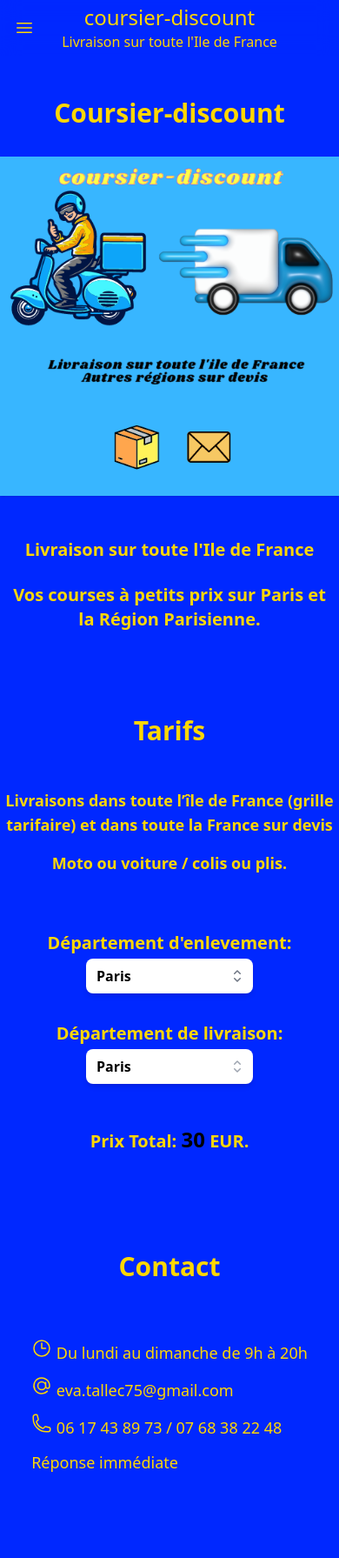
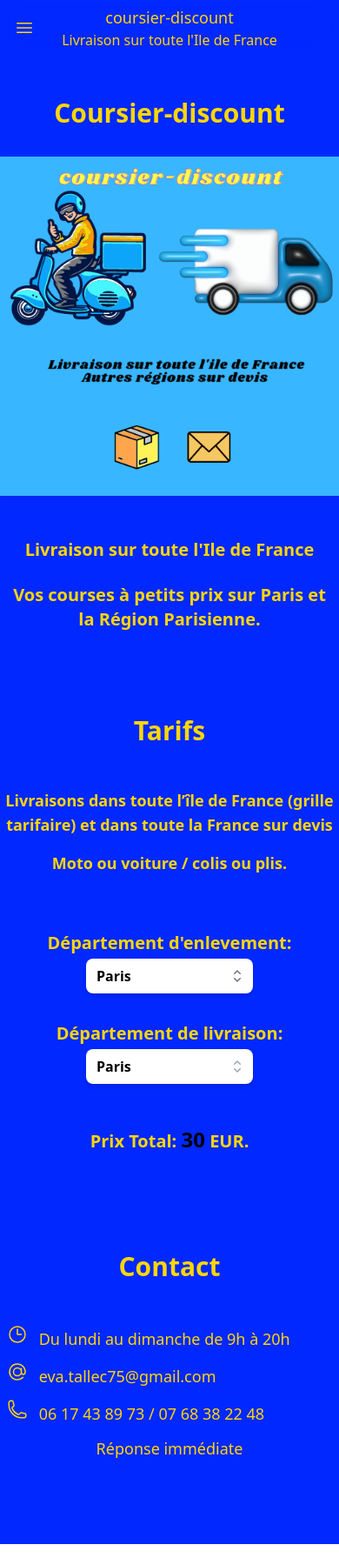
Before and after one commit to Chaloulou75/farid-transporteur, a Nuxt app: page / in a window 390 px wide. Shown: the whole page at 87% size. Built offline with nearby package versions, Linux system fonts and the light colour scheme.

Commit message:
fixed mobile stuff 2

```diff
--- a/components/AppContact.vue
+++ b/components/AppContact.vue
@@ -13,29 +13,23 @@ import { AtSymbolIcon, PhoneIcon, ClockIcon } from "@heroicons/vue/24/outline";
       Contact
     </h2>
     <section
-      class="flex flex-col items-start justify-between w-full space-y-10 md:space-x-6 md:flex-row md:space-y-0"
+      class="flex flex-col items-start w-full max-w-sm mx-auto mt-4 space-y-3"
     >
-      <div class="flex flex-col w-full max-w-xl px-4 mx-auto md:px-0">
-        <div class="flex flex-col items-start mx-auto mt-8 space-y-3">
       <p class="text-lg font-medium text-gold md:text-xl">
-            <span class="inline-block w-6 h-6"><ClockIcon /></span> Du lundi au
-            dimanche de 9h à 20h
+        <span class="inline-block w-6 h-6 mr-2"><ClockIcon /></span>
+        Du lundi au dimanche de 9h à 20h
       </p>
       <p class="text-lg font-medium text-gold md:text-xl">
-            <span class="inline-block w-6 h-6"><AtSymbolIcon /></span>
+        <span class="inline-block w-6 h-6 mr-2"><AtSymbolIcon /></span>
         eva.tallec75@gmail.com
       </p>
       <p class="text-lg font-medium text-gold md:text-xl">
-            <span class="inline-block w-6 h-6"><PhoneIcon /></span> 06 17 43 89
-            73 / 07 68 38 22 48
+        <span class="inline-block w-6 h-6 mr-2"><PhoneIcon /></span>
+        06 17 43 89 73 / 07 68 38 22 48
       </p>
-          <p
-            class="text-lg font-medium text-center text-gold md:text-xl md:text-left"
-          >
+      <p class="w-full text-lg font-medium text-center text-gold md:text-xl">
         Réponse immédiate
       </p>
-        </div>
-      </div>
     </section>
   </div>
 </template>
--- a/components/AppNavigation.vue
+++ b/components/AppNavigation.vue
@@ -29,13 +29,13 @@ const navigation = [
           class="flex items-center justify-center flex-1 md:items-stretch md:justify-between"
         >
           <div class="flex items-center flex-shrink-0">
-            <a
-              href="/"
-              class="flex flex-col items-center text-2xl font-medium text-gold hover:text-gray-800"
+            <NuxtLink
+              to="/"
+              class="flex flex-col items-center text-lg font-medium md:text-2xl text-gold hover:text-gray-500"
             >
               <span>coursier-discount</span>
               <span class="text-base">Livraison sur toute l'Ile de France</span>
-            </a>
+            </NuxtLink>
           </div>
           <div class="hidden md:ml-6 md:block">
             <div class="flex py-2 space-x-5">
@@ -43,7 +43,7 @@ const navigation = [
                 v-for="item in navigation"
                 :key="item.name"
                 :href="item.href"
-                class="px-3 py-2 text-xl font-medium rounded-md active:shadow hover:shadow active:scale-[0.97]"
+                class="px-3 py-2 text-xl font-medium rounded-md hover:text-gray-500 active:shadow hover:shadow active:scale-[0.97]"
                 >{{ item.name }}</a
               >
             </div>
```
Lines whose indentation alone changed are shown as unchanged.
